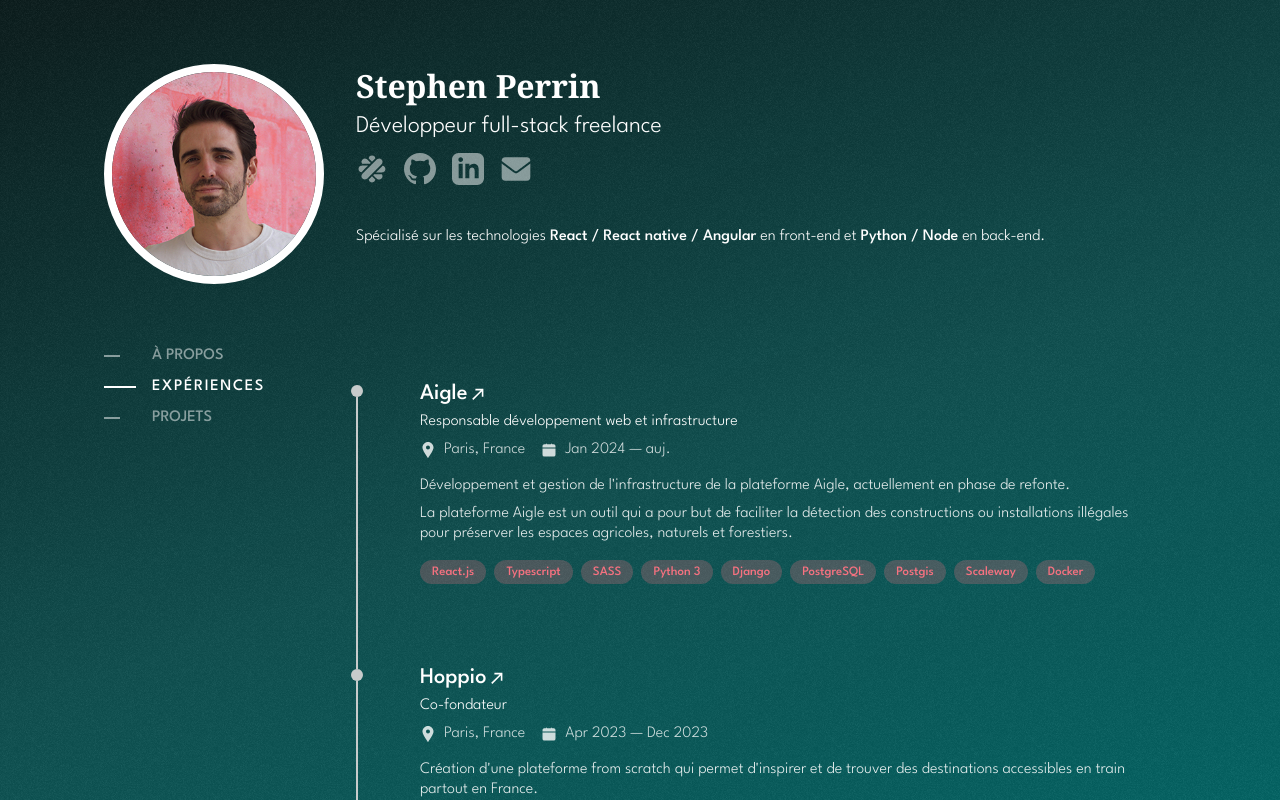
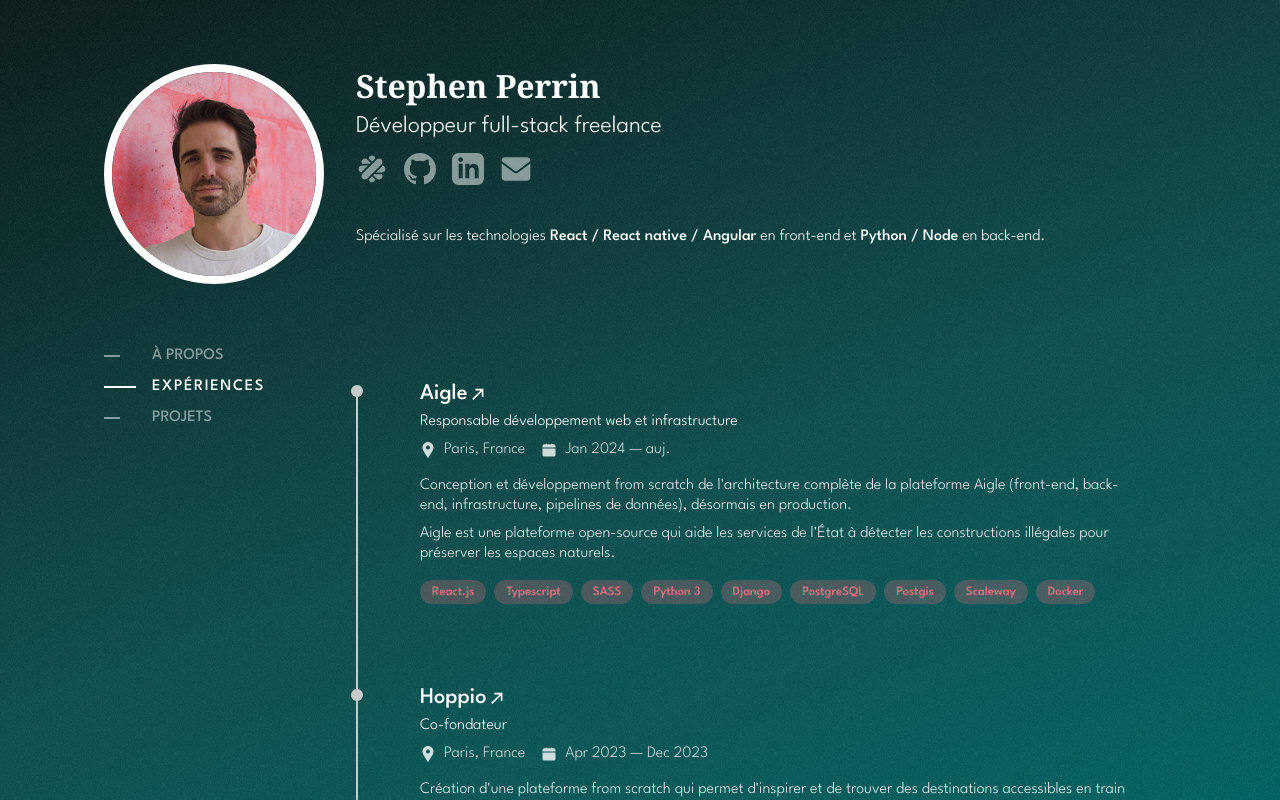
Before and after one commit to stephenprn/stephen-portfolio, a Next.js app: page /experiences in a window 1280 px wide. Shown: the top 800 px of the page. Built offline with nearby package versions, Linux system fonts and the light colour scheme.

Commit message:
text update for Aigle experience

```diff
--- a/pages/experiences/index.tsx
+++ b/pages/experiences/index.tsx
@@ -16,8 +16,8 @@ const EXPERIENCES: IExperience[] = [
     role: "Responsable développement web et infrastructure",
     location: "Paris, France",
     summary: [
-      "Développement et gestion de l'infrastructure de la plateforme Aigle, actuellement en phase de refonte.",
-      "La plateforme Aigle est un outil qui a pour but de faciliter la détection des constructions ou installations illégales pour préserver les espaces agricoles, naturels et forestiers.",
+      "Conception et développement from scratch de l'architecture complète de la plateforme Aigle (front-end, back-end, infrastructure, pipelines de données), désormais en production.",
+      "Aigle est une plateforme open-source qui aide les services de l'État à détecter les constructions illégales pour préserver les espaces naturels.",
     ],
     skills: ["React.js", "Typescript", "SASS", "Python 3", "Django", "PostgreSQL", "Postgis", "Scaleway", "Docker"],
     dates: {
```
